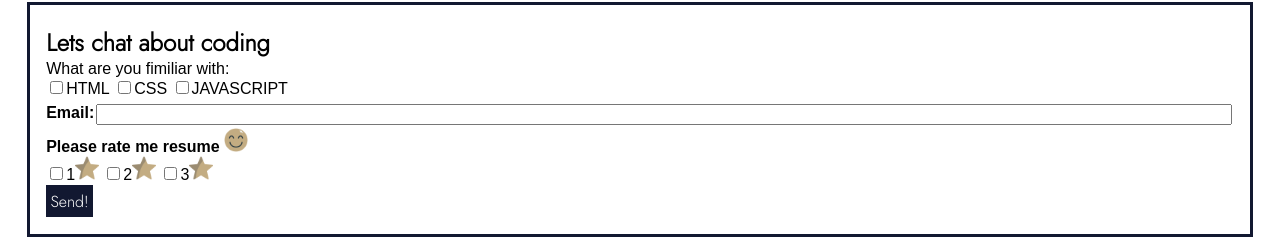
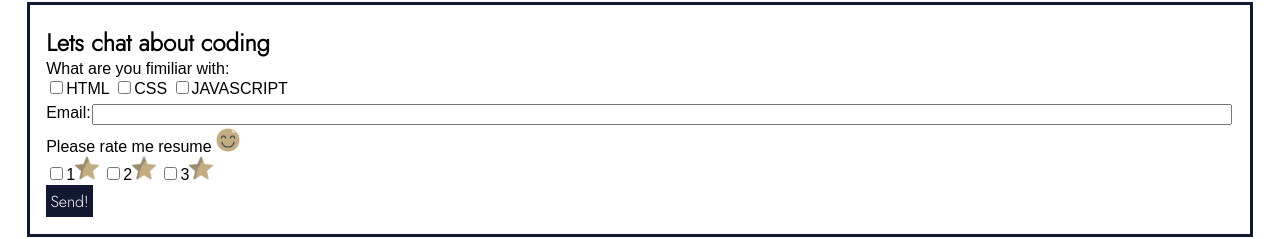
Before and after one commit to taylordavids1021/TAYABRA277_FTOW2306_GroupA_TaylorAbrahams_ITW_Digital-Resume, a plain HTML site: page index.html in a window 1280 px wide. Shown: the part 2351-2590 px from the top of the page. Drawn offline with Linux system fonts and the light colour scheme.

Commit message:
remove inline styling

```diff
--- a/index.html
+++ b/index.html
@@ -181,11 +181,11 @@
                 <input type="checkbox" value=""><label>JAVASCRIPT</label>
             </div>
             <div class="email-form">
-                <label for="email"><b>Email:</b></label>
+                <label for="email">Email:</label>
                 <input class="email-type" type="email" name="email" id="email">
             </div>
             <div class="rate">
-                <label for="tell-me-more"><b>Please rate me resume</b></label>
+                <label for="tell-me-more">Please rate me resume</label>
                 <img src="/Image/smile-color.png"><br>
                 <input type="checkbox" value=""><label>1<img src="/Image/star-color.png"> </label>
                 <input type="checkbox" value=""><label>2</label><img src="/Image/star-color.png">
```
